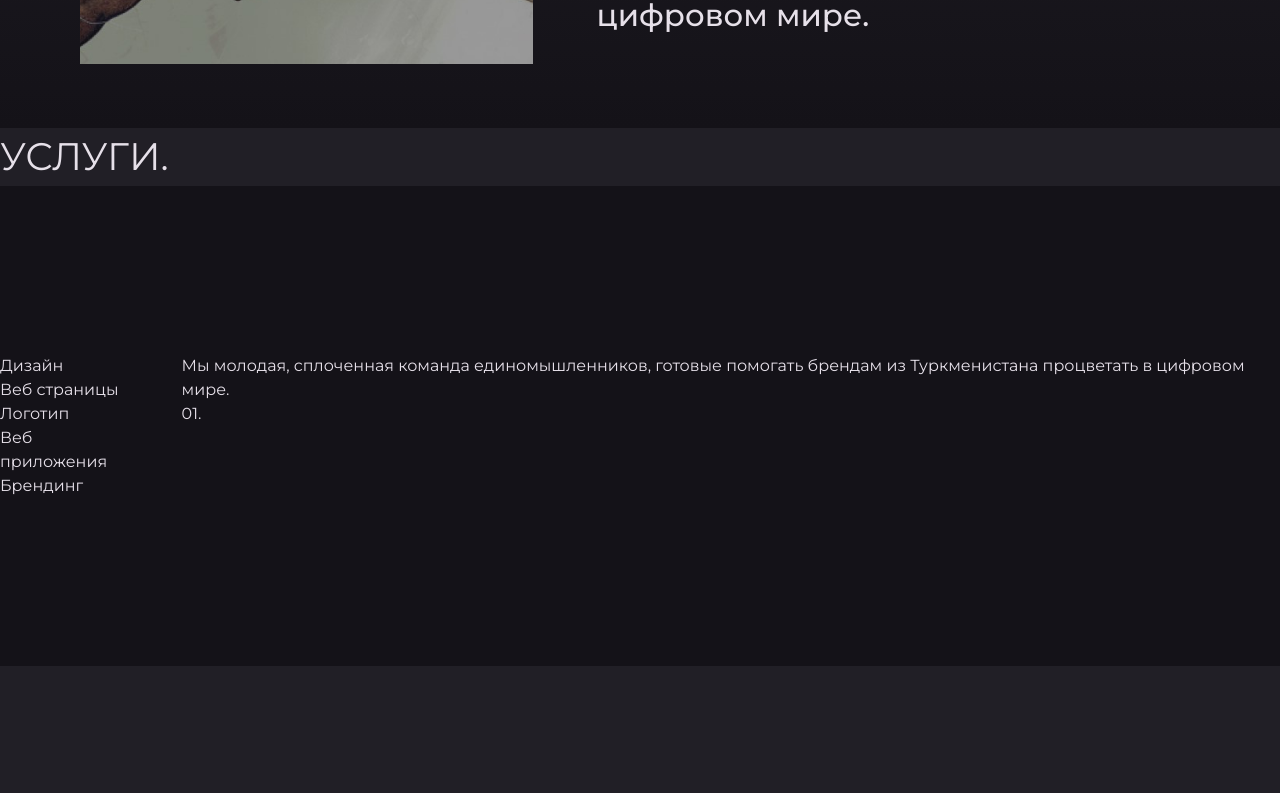
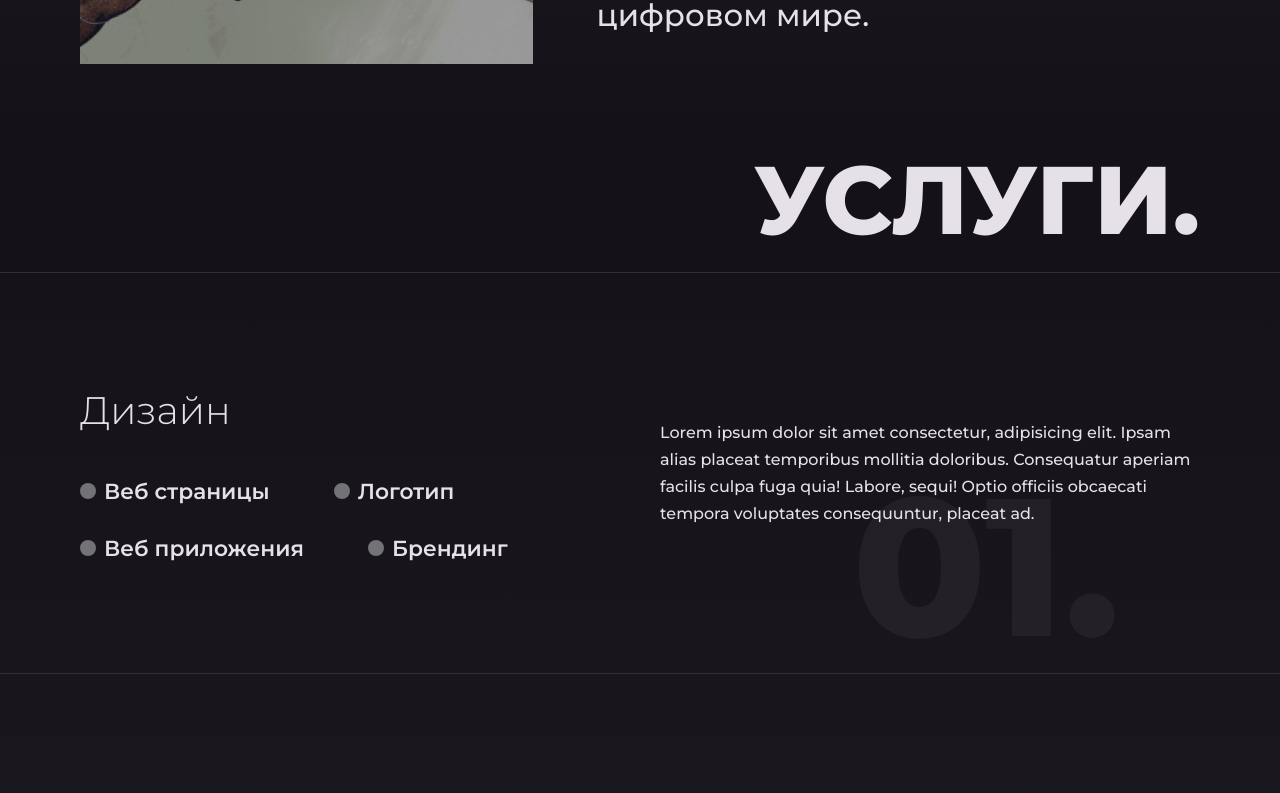
Before and after one commit to juaquinmorales2/vos, a Next.js app: page / in a window 1280 px wide. Shown: the part 1200-1993 px from the top of the page. Built offline with nearby package versions, Linux system fonts and the light colour scheme.

Commit message:
improvement

```diff
--- a/src/app/page.tsx
+++ b/src/app/page.tsx
@@ -18,34 +18,40 @@ export default function Home() {
           <ParallaxCard className="min-h-screen bg-gradient-to-b from-bg-1 to-bg-2">
             <Hero />
           </ParallaxCard>
-          {/* <ParallaxCard className="bg-gradient-to-b from-bg-2 to-bg-1"> */}
-            <About />
-          {/* </ParallaxCard> */}
+          <About />
 
-          <div className="relative">
-            <h3 className=" text-[3vw] text-text-1 bg-bg-2 sticky top-0 z-[500]">УСЛУГИ.</h3>
+          <div className="relative bg-gradient-to-b from-bg-1 to-bg-2 to-75%">
+            <h3 className="text-[7.5vw] font-extrabold text-right text-text-1 bg-bg-1 sticky top-0 px-20  border-b border-gray-1 z-50">УСЛУГИ.</h3>
             {CARDS.map(({ title, services, description, number, classes }, i) => (
-              <ParallaxCard key={number} className={`h-[60vh] ${classes}`} i={i}>
-                <div className="flex space-x-10 ">
-                  <div >
-                    <h4>{title}</h4>
-                    <ul>
-                      {services.map(service => (
-                        <li key={service}>{service}</li>
-                      ))}
-                    </ul>
-                  </div>
-                  <div>
-                    <p>{description}</p>
-                    <span>{number}</span>
+              <div key={number} className={`flex space-x-10 items-center h-[400px] first:border-none px-20 ${classes}`}>
+                <div className="flex-1">
+                  <h4 className="text-[3vw] font-light mb-[36px]">{title}</h4>
+                  <div className="flex flex-wrap space-y-6">
+                    {services.map((service, i) => {
+                      return (
+                        <ul key={i} className="flex items-center text-[1.7vw] space-x-16 font-semibold">
+                          {service.map(s => (
+                            <li key={s} className="flex items-center space-x-2">
+                              <div className="w-4 h-4 rounded-full bg-[#fff]/40"></div>
+                              <p>{s}</p>
+                            </li>
+                          ))}
+                        </ul>
+                      )
+                    })
+                    }
                   </div>
                 </div>
-              </ParallaxCard>
+                <div className="flex-1 text-[1.4] relative">
+                  <p className="leading-[170%]  font-medium">{description}</p>
+                  <div className="absolute top-0 right-20 text-right text-[196px] text-[#fff]/5 font-extrabold tracking-[5%]">{number}</div>
+                </div>
+              </div>
             ))}
           </div>
         </div>
-        <div className="h-[200vh] bg-bg-1 w-full z-[2000]">Lorem ipsum dolor sit amet consectetur, adipisicing elit. Similique, mollitia totam perferendis assumenda minus omnis suscipit repudiandae aliquam quidem asperiores.</div>
       </div>
+      <div className="h-[125vh] bg-[#2f2] w-full z-[9000]">Lorem ipsum dolor sit amet consectetur, adipisicing elit. Similique, mollitia totam perferendis assumenda minus omnis suscipit repudiandae aliquam quidem asperiores.</div>
     </main>
   );
 }
--- a/src/components/shared/ParallaxCard/index.tsx
+++ b/src/components/shared/ParallaxCard/index.tsx
@@ -10,7 +10,7 @@ interface Props {
 
 const Index: FC<Props> = ({ className, i, children }) => {
   return (
-    <div className={`sticky top-0 flex items-center justify-center ${className}`} style={{ top: `calc(-5vh + ${(i || 0) * 200}px)`, }} >
+    <div className={`sticky top-0 flex items-center justify-center ${className}`} style={{ top: `calc(-5vh + ${(i || 0) * 110}px)`, }} >
       <div className="relative flex h-[screen] w-full origin-top flex-col">
         {children}
       </div>
--- a/src/data/cards.ts
+++ b/src/data/cards.ts
@@ -2,25 +2,71 @@ export const CARDS = [
   {
     title: "Дизайн",
     description:
-      "Мы молодая, сплоченная команда единомышленников, готовые помогать брендам из Туркменистана процветать в цифровом мире.",
-    services: ["Веб страницы", "Логотип", "Веб приложения", "Брендинг"],
+      "Lorem ipsum dolor sit amet consectetur, adipisicing elit. Ipsam alias placeat temporibus mollitia doloribus. Consequatur aperiam facilis culpa fuga quia! Labore, sequi! Optio officiis obcaecati tempora voluptates consequuntur, placeat ad.",
+    // description:
+    //   "Мы молодая, сплоченная команда единомышленников, готовые помогать брендам из Туркменистана процветать в цифровом мире.",
+    services: [
+      ["Веб страницы", "Логотип"],
+      ["Веб приложения", "Брендинг"],
+    ],
     number: "01.",
-    classes: "bg-bg-1",
+    classes: "",
+    // classes: "bg-[#f2f], border-t border-gray-1",
   },
   {
     title: "Разработка",
     description:
-      "Мы молодая, сплоченная команда единомышленников, готовые помогать брендам из Туркменистана процветать в цифровом мире.",
-    services: ["Веб страницы", "Фулл стэк", "Веб приложений", "Разработка API"],
+      "Lorem ipsum dolor sit amet consectetur, adipisicing elit. Ipsam alias placeat temporibus mollitia doloribus. Consequatur aperiam facilis culpa fuga quia! Labore, sequi! Optio officiis obcaecati tempora voluptates consequuntur, placeat ad.",
+    // description:
+    //   "Мы молодая, сплоченная команда единомышленников, готовые помогать брендам из Туркменистана процветать в цифровом мире.",
+    services: [
+      ["Веб страницы", "Фулл стэк"],
+      ["Веб приложений", "Разработка API"],
+    ],
     number: "02.",
-    classes: "bg-bg-2",
+    classes: " border-t border-gray-1",
+    // classes: "bg-[#ff2], border-t border-gray-1",
   },
   {
     title: "Дизайн",
     description:
-      "Мы молодая, сплоченная команда единомышленников, готовые помогать брендам из Туркменистана процветать в цифровом мире.",
-    services: ["Веб страницы", "Логотип", "Веб приложения", "Брендинг"],
+      "Lorem ipsum dolor sit amet consectetur, adipisicing elit. Ipsam alias placeat temporibus mollitia doloribus. Consequatur aperiam facilis culpa fuga quia! Labore, sequi! Optio officiis obcaecati tempora voluptates consequuntur, placeat ad.",
+    // description:
+    //   "Мы молодая, сплоченная команда единомышленников, готовые помогать брендам из Туркменистана процветать в цифровом мире.",
+    services: [
+      ["Веб страницы", "Логотип"],
+      ["Веб приложения", "Брендинг"],
+    ],
     number: "03.",
-    classes: "bg-bg-1",
+    classes: "border-t border-gray-1",
+    // classes: "bg-[#f22], border-t border-gray-1",
+  },
+  {
+    title: "Дизайн2",
+    description:
+      "Lorem ipsum dolor sit amet consectetur, adipisicing elit. Ipsam alias placeat temporibus mollitia doloribus. Consequatur aperiam facilis culpa fuga quia! Labore, sequi! Optio officiis obcaecati tempora voluptates consequuntur, placeat ad.",
+    // description:
+    //   "Мы молодая, сплоченная команда единомышленников, готовые помогать брендам из Туркменистана процветать в цифровом мире.",
+    services: [
+      ["Веб страницы2", "Логот2ип"],
+      ["Веб приложен2ия", "Бре2ндинг"],
+    ],
+    number: "04.",
+    classes: "border-t border-gray-1",
+    // classes: "bg-[#f22], border-t border-gray-1",
+  },
+  {
+    title: "Дизайн32",
+    description:
+      "Lorem ipsum dolor sit amet consectetur, adipisicing elit. Ipsam alias placeat temporibus mollitia doloribus. Consequatur aperiam facilis culpa fuga quia! Labore, sequi! Optio officiis obcaecati tempora voluptates consequuntur, placeat ad.",
+    // description:
+    //   "Мы молодая, сплоченная команда единомышленников, готовые помогать брендам из Туркменистана процветать в цифровом мире.",
+    services: [
+      ["Веб страниц3ы2", "Логот32ип"],
+      ["Веб приложе3н2ия", "Бре2н3динг"],
+    ],
+    number: "05.",
+    classes: "border-t border-gray-1",
+    // classes: "bg-[#f22], border-t border-gray-1",
   },
 ];
--- a/src/widgets/Hero/index.tsx
+++ b/src/widgets/Hero/index.tsx
@@ -1,7 +1,8 @@
 "use client";
-import { MouseEvent, useRef } from "react";
+import { useRef } from "react";
 import Image from "next/image";
 import gsap from "gsap";
+import { motion, useScroll, useTransform } from "framer-motion";
 
 import Spotlight from "@/components/Spotlight";
 
@@ -59,14 +60,26 @@ const Hero = () => {
     }
   };
 
+  const container = useRef<any>(null)
+
+  const { scrollYProgress } = useScroll({
+    target: container,
+    offset: ["start end", "end start"]
+  })
+
+  const lg = useTransform(scrollYProgress, [0, 1], [0, -500])
+
+
   return (
     <main className="relative bg-gradient-to-b from-bg-1 to-bg-2">
-      <div onMouseMove={(e) => manageMouseMove(e)} className="relative left-0 top-0 h-screen w-full overflow-hidden">
+      <div ref={container} onMouseMove={(e) => manageMouseMove(e)} className="relative left-0 top-0 h-screen w-full overflow-hidden">
         <h1 className="fixed left-[50%] top-[35%] z-20 w-full -translate-x-[50%] text-center text-[4.5vw] font-extrabold text-text-1">
           СОЗДАЕМ УНИКАЛЬНОСТЬ
         </h1>
         <h2 className="fixed left-[50%] top-[48%] z-20 -translate-x-[50%] text-[1.7vw] font-medium text-text-1/75">
-          Креативное агенство из Туркменистана
+          {/* Креативное агенство из Туркменистана */}
+          Lorem ipsum dolor sit amet.
+          Lorem ipsum dolor sit amet.
         </h2>
         <div ref={plane1} className={`absolute left-0 top-0 z-10 h-full w-full`}>
           <Image src={main_1} fill={true} alt="" objectFit="cover" />
```
